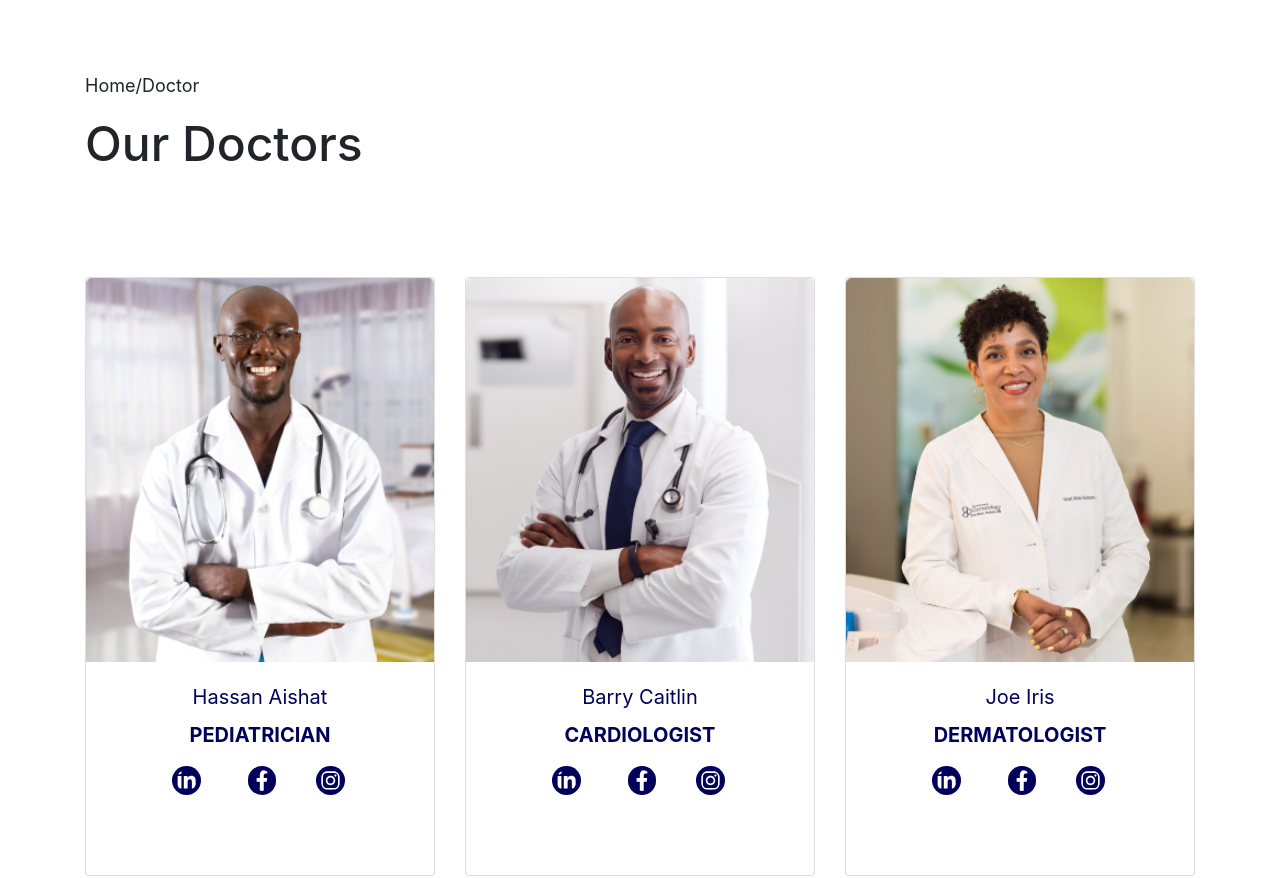
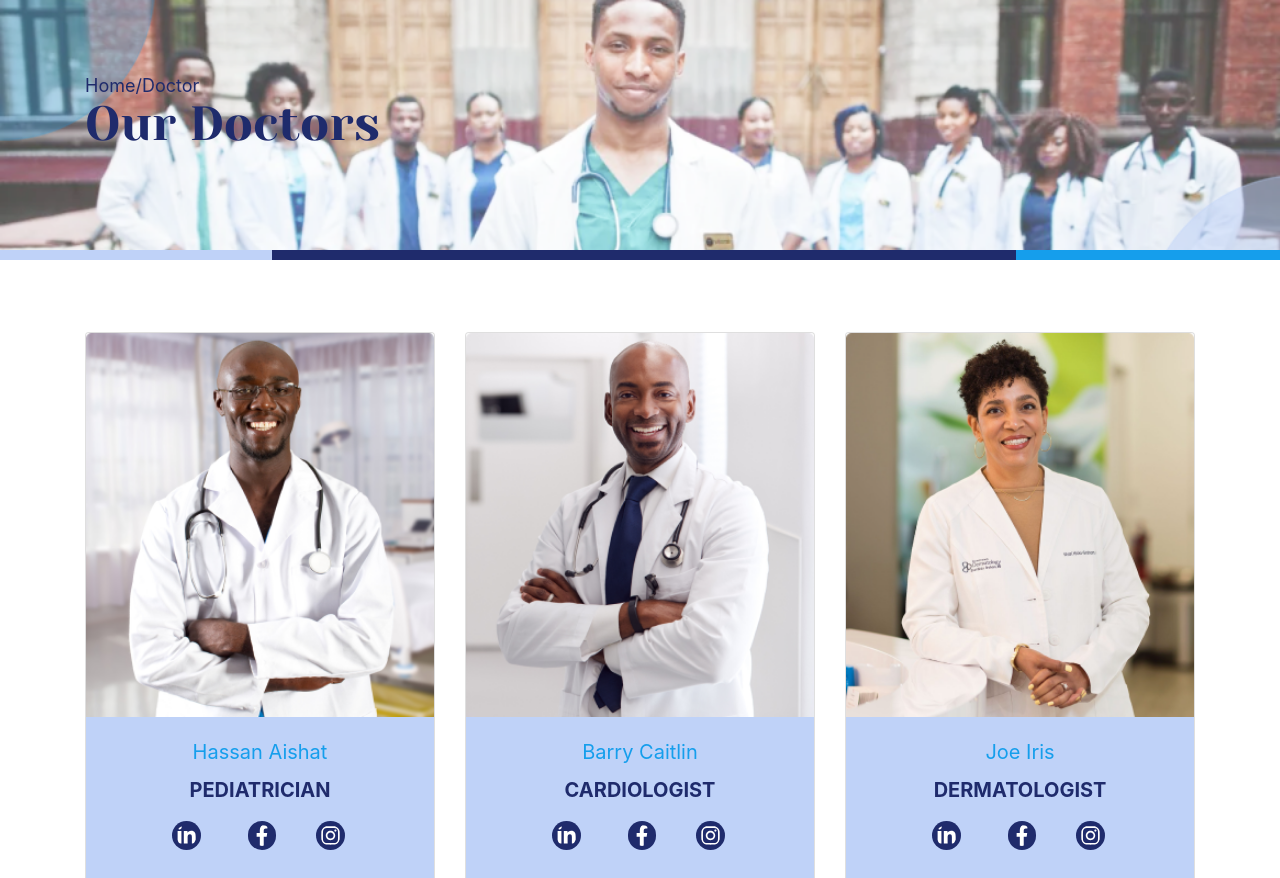
Before and after one commit to Joycrown/project-team-gaia, a plain HTML site: page doctors.html in a window 1280 px wide. Shown: the top 878 px of the page. Drawn offline with nearby package versions, Linux system fonts and the light colour scheme; files whose address does not match are found by name.

Commit message:
updated css

```diff
--- a/doc_styles/doc.css
+++ b/doc_styles/doc.css
@@ -1,30 +1,139 @@
+ @import url('https://fonts.googleapis.com/css2?family=Roboto:ital,wght@1,100&display=swap');
+@import url('https://fonts.googleapis.com/css2?family=Raleway:wght@300&family=Roboto:ital,wght@1,100&display=swap');
+@import url('https://fonts.googleapis.com/css2?family=Work+Sans:ital,wght@0,100;0,200;0,300;0,400;0,500;0,600;0,700;0,800;0,900;1,100;1,200;1,300;1,400;1,500;1,600;1,700;1,800;1,900&display=swap');
+@import url('https://fonts.googleapis.com/css2?family=Yeseva+One&display=swap');
+*, body, html, .navbar-brand{
+    margin: 0%;
+    margin-top: 0%;
+    margin-bottom: 0;
+    margin-left: 0;
+    margin-right: 0;
+    padding: 0;
+    box-sizing: border-box;
+    background-repeat: no-repeat;
+    background-size: cover;
+}
+
+p{
+    font-family: 'work sans'sans-serif;
+}
 .social {
     width: 70%;
     margin: 0 auto;
 }
-
+div img{
+    width: 100%;
+}
 .social img {
     padding: 5px;
     border-radius: 50%;
-    background-color: #01015c;
+}
+.nb{
+    margin-bottom: -0.2rem !important;
+}
+.ttlc{
+   color:#159EEC !important;
+}
+.tlc{
+    color: #BFD2F8 !important;
+}
+.tdc{
+    color: #1F2B6C !important;
+}
+.lc{
+    background-color: #BFD2F8 !important;
+}
+.dc{
+    background-color: #1F2B6C !important;
+}
+.sft{
+    font-family: 'work sans'sans-serif !important;
+}
+.bft{
+    font-family: 'Yeseva One', cursive !important;
 }
 
 .pa p {
     font-size: 20px;
-    color: #01015c;
     margin: 0 auto;
 }
+.first-line {
+    border-bottom: #bfd2f8 solid 10px;
+    width: 305.7px;
+    height: 8px;
+  }
+  .container.div img{}
+  .second-line {
+      margin-bottom: -10px;
+    height: 8px;
+    width: 837.2px;
+    border-bottom: #1f2b6c solid 10px;
+  }
 
-.doc-header {
+  .third-line {
+    height: 4px;
+    width: 297.076614px;
+    border-bottom: 10px solid #159eec;
+    margin-bottom: -10%;
+  }
+.hh{
+    background-image: url("../doc_images/Blackdoctors\ 1.png");
+    background-repeat: no-repeat;
+    background-size: cover;
+    height: 250px;
+}
+.twenty{
+    font-size: 21px;
+}
+.eight{
+    font-size: 18px;
+}
+.sixt{
+    font-size:16px;
+}
+.doc-pic {
     min-height: 120px;
-    background-image: url("doc_images/ani-kolleshi-7jjnJ-QA9fY-unsplash.jpg");
     min-width: 100%;
     background-repeat: no-repeat;
     background-position: center;
 }
+.mk{
+    margin-top: -3.6rem;
+}
+.reco{
+    background-image: url('../doc_images/reco.png');
+    height: 500px;
+    width: 100%;
+    background-repeat: no-repeat;
+    background-size: cover;
+}
+.mc{
+    margin-left:40%;
+    width: auto%;
+    height: 0.2rem!important;
+    margin-top: -2rem;
+}
+.lii{
+    background-color:#BFD2F8 ;
+    height: 0.2rem;
+    width: 20%;
+}
+.j{
+    height: 636px;
+}
+.lk{
+    background-image: url('../doc_images/Rectangle\ 13.svg');
+    background-size: 96%;
+}
 
-
-/* .doc-header h3 {
+.mk{
+    background-image: url('../doc_images/Rectangle\ 14.svg');
+    background-size: 96%;
+}
+.lc{
+    color: #159EEC !important;
+}
+/* .doc-pic h3 {
     display: flex;
     margin-left: 7em;
     align-self: center;
```
